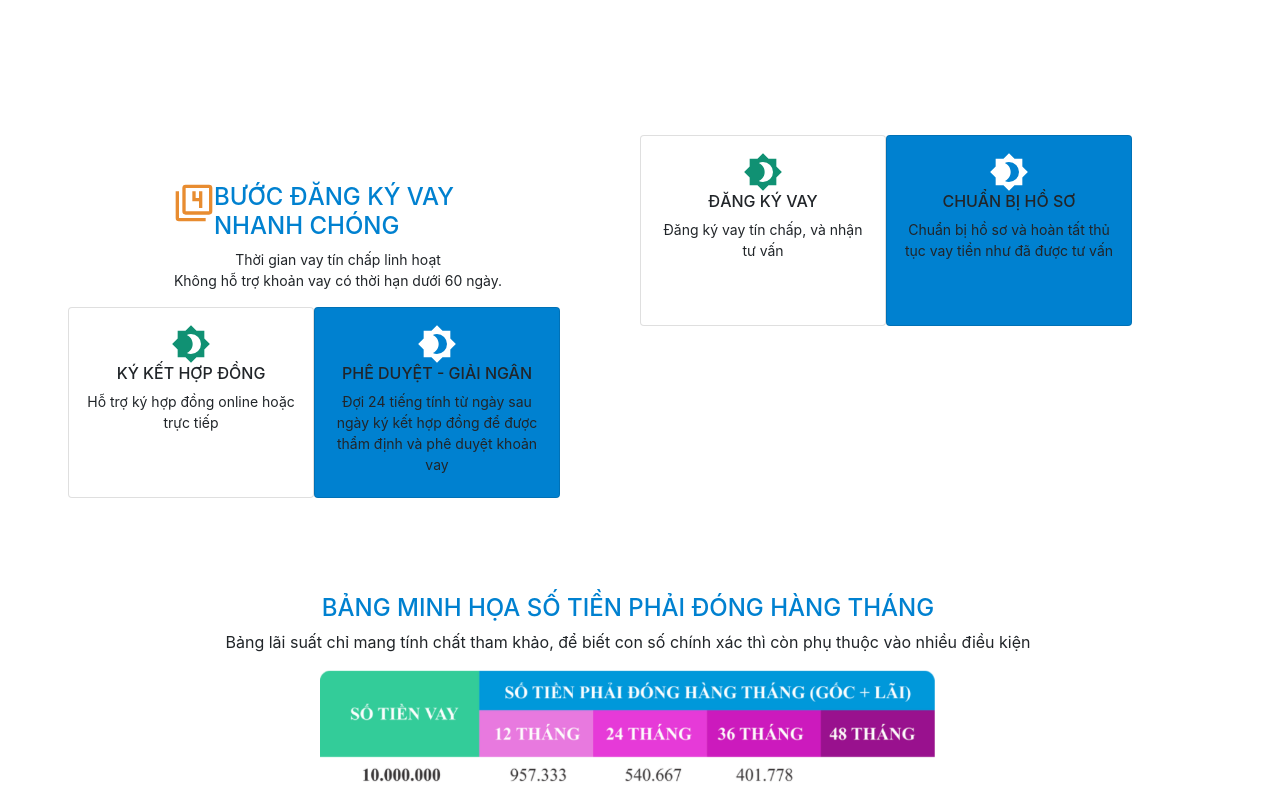
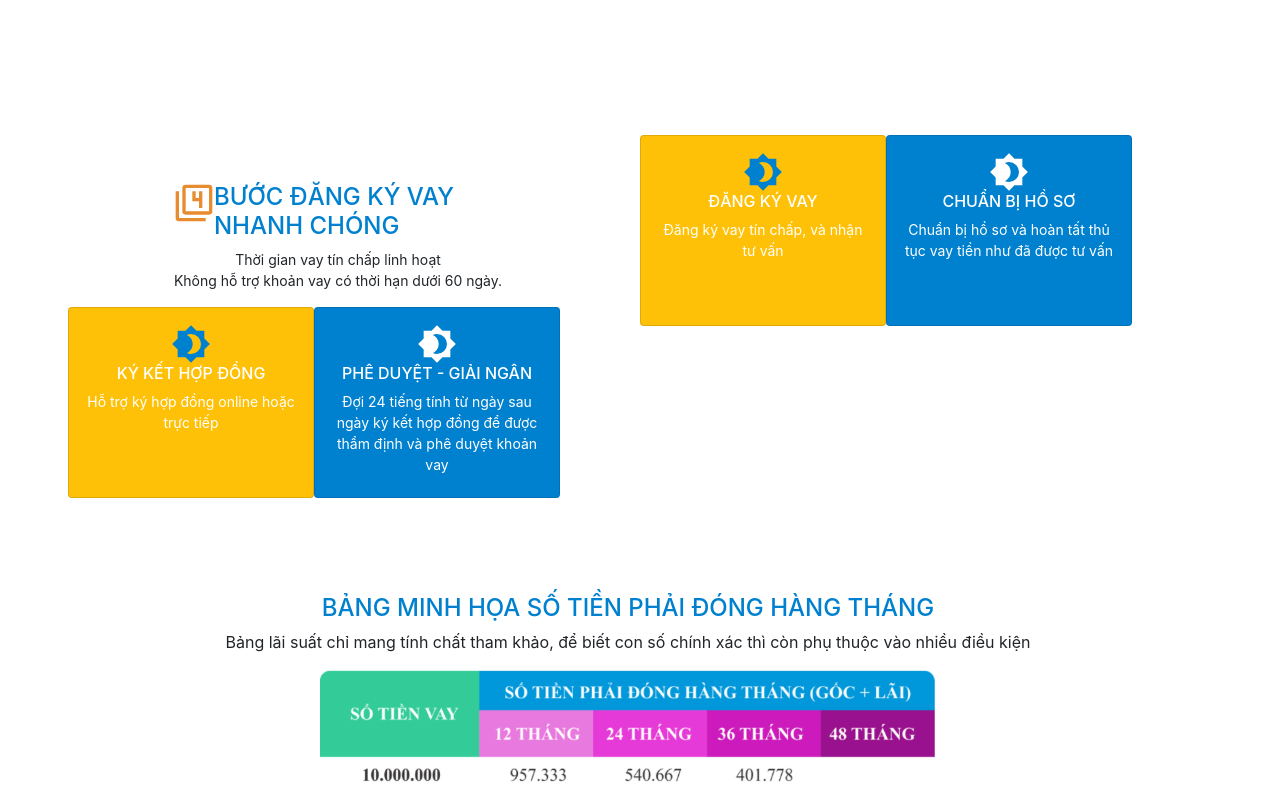
Before and after one commit to thonglnt/cho-vay, a React (Create React App) app: page / in a window 1280 px wide. Shown: the part 3120-3910 px from the top of the page. Built offline with nearby package versions, Linux system fonts and the light colour scheme.

Commit message:
Fix UI again

```diff
--- a/src/components/content.tsx
+++ b/src/components/content.tsx
@@ -168,7 +168,7 @@ const Content = () => {
       <div className="container mt-10 ">
         <div className="row d-flex zindex-fixed justify-content-center text-center w-100 margin_left_mobile">
           <div className="row mt-5 zindex-fixed justify-content-center center_content center-content_radius bg_normal">
-            <div className="col-12 btn-title">
+            <div className="col-12 btn-title fs-4">
               <div className="btn-title-content bg-white text-white center-content mb-5">
                 Ưu điểm nổi bật
               </div>
@@ -314,8 +314,8 @@ const Content = () => {
               Thời gian vay tín chấp linh hoạt <br />
               Không hỗ trợ khoản vay có thời hạn dưới 60 ngày.
             </p>
-            <div className="d-flex zindex-fixed justify-content-center flex_item_mobile">
-              <div className="card center_content_size mt-10-mobile">
+            <div className="d-flex zindex-fixed justify-content-center flex_item_mobile text-white">
+              <div className="card center_content_size mt-10-mobile bg-warning">
                 <div className="card-body">
                   <svg
                     xmlns="http://www.w3.org/2000/svg"
@@ -324,7 +324,7 @@ const Content = () => {
                     preserveAspectRatio="none"
                     viewBox="0 0 24 24"
                     className=""
-                    fill="rgba(16, 145, 115, 1)"
+                    fill="#0081d0"
                   >
                     <path d="M12,18C11.11,18 10.26,17.8 9.5,17.45C11.56,16.5 13,14.42 13,12C13,9.58 11.56,7.5 9.5,6.55C10.26,6.2 11.11,6 12,6A6,6 0 0,1 18,12A6,6 0 0,1 12,18M20,8.69V4H15.31L12,0.69L8.69,4H4V8.69L0.69,12L4,15.31V20H8.69L12,23.31L15.31,20H20V15.31L23.31,12L20,8.69Z"></path>
                   </svg>
@@ -356,8 +356,8 @@ const Content = () => {
               </div>
             </div>
           </div>
-          <div className="col-6 d-flex center-content_mobile font_size_normal flex_item_mobile">
-            <div className="card center_content_size mt-10-mobile">
+          <div className="col-6 d-flex center-content_mobile font_size_normal flex_item_mobile text-white">
+            <div className="card center_content_size mt-10-mobile bg-warning">
               <div className="card-body">
                 <svg
                   xmlns="http://www.w3.org/2000/svg"
@@ -366,7 +366,7 @@ const Content = () => {
                   preserveAspectRatio="none"
                   viewBox="0 0 24 24"
                   className=""
-                  fill="rgba(16, 145, 115, 1)"
+                  fill="#0081d0"
                 >
                   <path d="M12,18C11.11,18 10.26,17.8 9.5,17.45C11.56,16.5 13,14.42 13,12C13,9.58 11.56,7.5 9.5,6.55C10.26,6.2 11.11,6 12,6A6,6 0 0,1 18,12A6,6 0 0,1 12,18M20,8.69V4H15.31L12,0.69L8.69,4H4V8.69L0.69,12L4,15.31V20H8.69L12,23.31L15.31,20H20V15.31L23.31,12L20,8.69Z"></path>
                 </svg>
@@ -516,8 +516,8 @@ const Content = () => {
       </div>
       <div className="d-flex flex-row text-start font_size_normal mt-10 text-white example_register_mobile">
         <div className="col-6 bg-primary rounded example_register_mobile">
-          <h3 className="text-center fw-bold mt-5">VÍ DỤ KHOẢN VAY</h3>
-          <div className="text_example">
+          <h3 className="text-center fs-1 fw-bold mt-5">VÍ DỤ KHOẢN VAY</h3>
+          <div className="text_example font_size_mobile">
             <p>
               &#8861; Lãi suất được tính theo phương thức nợ giảm dần, hàng
               tháng sẽ trẻ gốc và lãi suất.
@@ -575,10 +575,10 @@ const Content = () => {
       <div className="position-relative row d-flex zindex-fixed justify-content-center text-center mt-10 w-100 margin_left_mobile"></div>
       <div className="d-flex flex-row text-start font_size_normal mt-5 text-white example_register_mobile">
         <div className="row bg-primary rounded example_register_mobile p-5 attention">
-          <h3 className="text-center">
+          <h3 className="text-center fs-1 fw-bold mt-5">
             MỘT VÀI LƯU Ý KHI VAY TÍN CHẤP CHO KHÁCH HÀNG
           </h3>
-          <div className="text-start font_size_text w-100">
+          <div className="text-start font_size_text w-100 font_size_mobile">
             <p className="fw-bold">
               &#8861; Tính toán khả năng trả nợ Trước khi nhận khoản vay: bạn
               cần phải biết chính xác về khả năng thanh toán hàng tháng của
--- a/src/components/footer.tsx
+++ b/src/components/footer.tsx
@@ -38,10 +38,11 @@ const Footer = () => {
               Website: vaytheoluong365.online
             </p>
           </div>
-          <div className="col-6">
+          <div className="col-6 ">
             <p className="text-center fw-bold fs-5">
               Đáp ứng mọi nhu cầu của khách hàng
             </p>
+            <div className="col-auto">
               <p className="text-start">
                 <svg
                   xmlns="http://www.w3.org/2000/svg"
@@ -59,7 +60,8 @@ const Footer = () => {
                   <path d="M98.85,61.58a4.85,4.85,0,0,1-3.52,5.89L40.13,81.36A9.78,9.78,0,1,1,29.35,76.9c.31-.08.63-.14.94-.19L17.06,24.11,2.78,12.44A4.85,4.85,0,1,1,8.92,4.93L24.44,17.62a4.85,4.85,0,0,1,1.63,2.57L39,71.64,93,58.06A4.85,4.85,0,0,1,98.85,61.58Zm-65.08-40a3.57,3.57,0,0,1,2.59-4.33l8.46-2.13,6.26-1.57L60,11.33l6.66-1.67,7.68-1.93a3.57,3.57,0,0,1,4.33,2.59l9.55,37.94a3.57,3.57,0,0,1-2.59,4.33L47.65,62.13a3.57,3.57,0,0,1-4.33-2.59ZM50.89,31.77c1,3.85,4.37,5.11,9,5.47,3.19.25,4.7.89,5.08,2.4s-.93,2.85-3.19,3.42a13.79,13.79,0,0,1-4.48.34,2.43,2.43,0,0,0-.8.06,2.32,2.32,0,0,0-1.77,2.23v.2a2.37,2.37,0,0,0,2.22,2.38,18.93,18.93,0,0,0,5-.35l.46,1.83a2,2,0,1,0,3.89-1l-.53-2.11c4.37-1.94,6.11-5.59,5.22-9.13s-3.36-5.28-8.51-5.76c-3.7-.42-5.3-.91-5.63-2.22-.28-1.11.27-2.44,2.86-3.08a12.59,12.59,0,0,1,3.64-.38A2.29,2.29,0,0,0,64,26a2.37,2.37,0,0,0-.55-4.67,17.49,17.49,0,0,0-3.76.39l-.39-1.55a2,2,0,0,0-3.89,1L55.82,23C51.78,24.91,50,28.27,50.89,31.77Z"></path>
                 </svg>
                 Returns & Shipping Policy
-              <p className="text-center contact_list_footer ">
+              </p>
+              <p className="text-start">
                 <svg
                   xmlns="http://www.w3.org/2000/svg"
                   xmlnsXlink="http://www.w3.org/1999/xlink"
@@ -387,7 +389,6 @@ const Footer = () => {
                 </svg>
                 Privacy Policy
               </p>
-            </p>
               <p className="text-start">
                 <svg
                   xmlns="http://www.w3.org/2000/svg"
@@ -530,7 +531,8 @@ const Footer = () => {
                   </g>
                 </svg>
                 Terms of Use
-              <p className="text-center contact_list_footer  ">
+              </p>
+              <p className="text-start">
                 <svg
                   xmlns="http://www.w3.org/2000/svg"
                   xmlnsXlink="http://www.w3.org/1999/xlink"
@@ -550,7 +552,21 @@ const Footer = () => {
                 </svg>
                 Contact Us
               </p>
-            </p>
+            </div>
+            <div className="col-auto d-flex h-100">
+              <div className="icon_contact_1">
+                <img
+                  className="icon_contact"
+                  src="../images/contact_icon.png"
+                  alt="visa_mastercard"
+                />
+                <img
+                  className="icon_contact"
+                  src="../images/bo_cong_thuong.jpg"
+                  alt="Chung_nhan_bo_cong_thuong"
+                />
+              </div>
+            </div>
           </div>
         </div>
 
--- a/src/components/formContact.tsx
+++ b/src/components/formContact.tsx
@@ -27,7 +27,7 @@ const FormContact = () => {
   };
 
   return (
-    <div className="bg-light w-50 form_example rounded text-dark text_form_lai w-100">
+    <div className="bg-light w-50 form_example rounded text-dark text_form_lai ">
       <h6 className="text-center fw-bold fs-4 text-danger">
         ĐĂNG KÝ NHẬN TƯ VẤN
       </h6>
@@ -115,7 +115,7 @@ const FormContact = () => {
             placeholder="Số tiền cần vay"
           />
         </div>
-        <button className="btn btn-danger from_input mt-2" type="submit">
+        <button className="btn btn-danger from_input mt-2 w-100" type="submit">
           Gửi đi
         </button>
         <p className="text_form">
--- a/src/index.css
+++ b/src/index.css
@@ -85,6 +85,9 @@ code {
   }
   .text_step_4 {
     text-align: start !important;
+  }
+  .font_size_mobile {
+    font-size: 18px !important;
   }
   /* */
   .attention {
@@ -355,7 +358,6 @@ code {
 }
 .image_example {
   width: 200px;
-  height: 215px;
 }
 .form_example {
   margin: 0 auto;
@@ -383,6 +385,9 @@ code {
   width: 230px;
   height: 42px;
 }
+.icon_contact_1 {
+  height: 100px;
+}
 .icon_contact {
   width: 112px;
   height: 40px;
```
Lines whose indentation alone changed are shown as unchanged.
